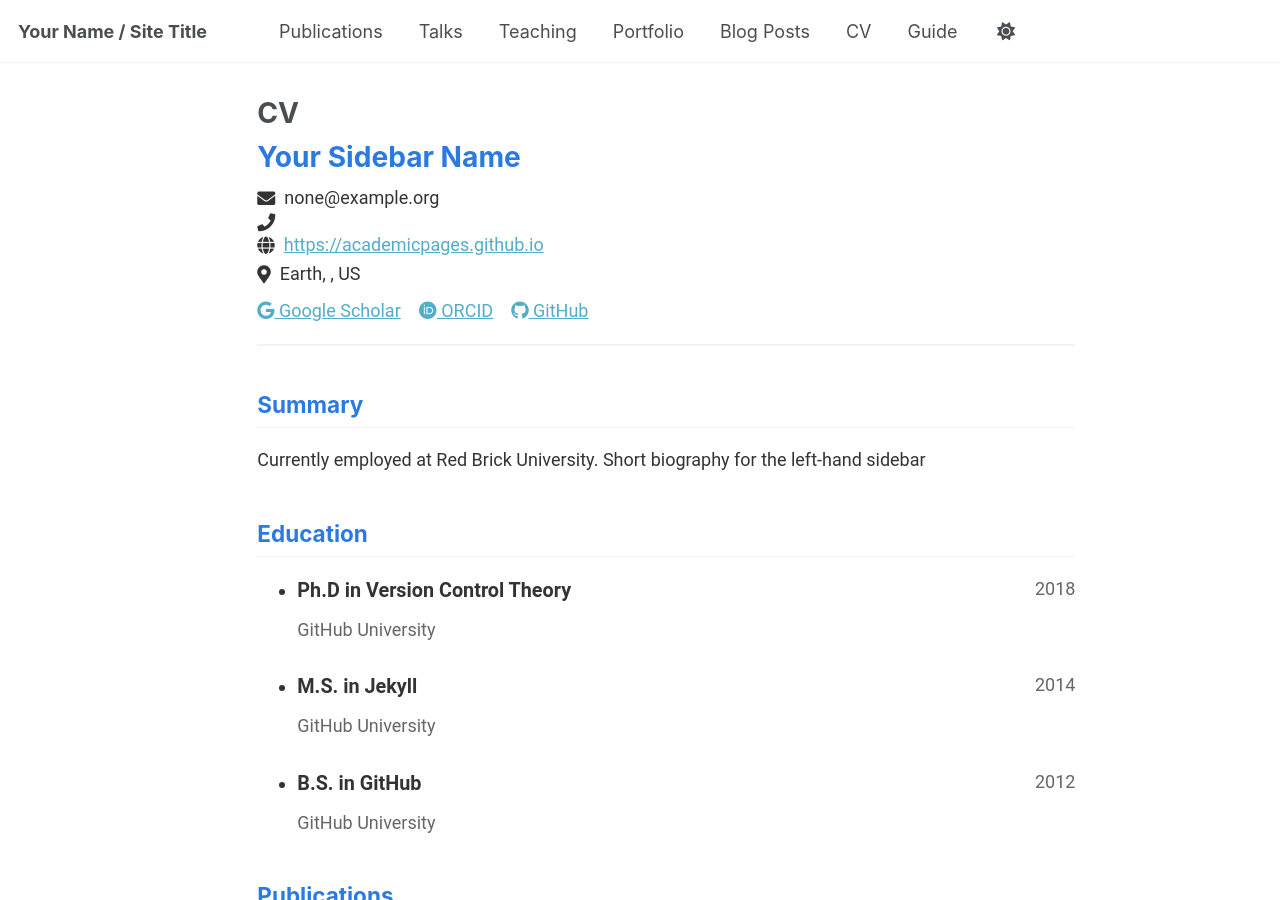
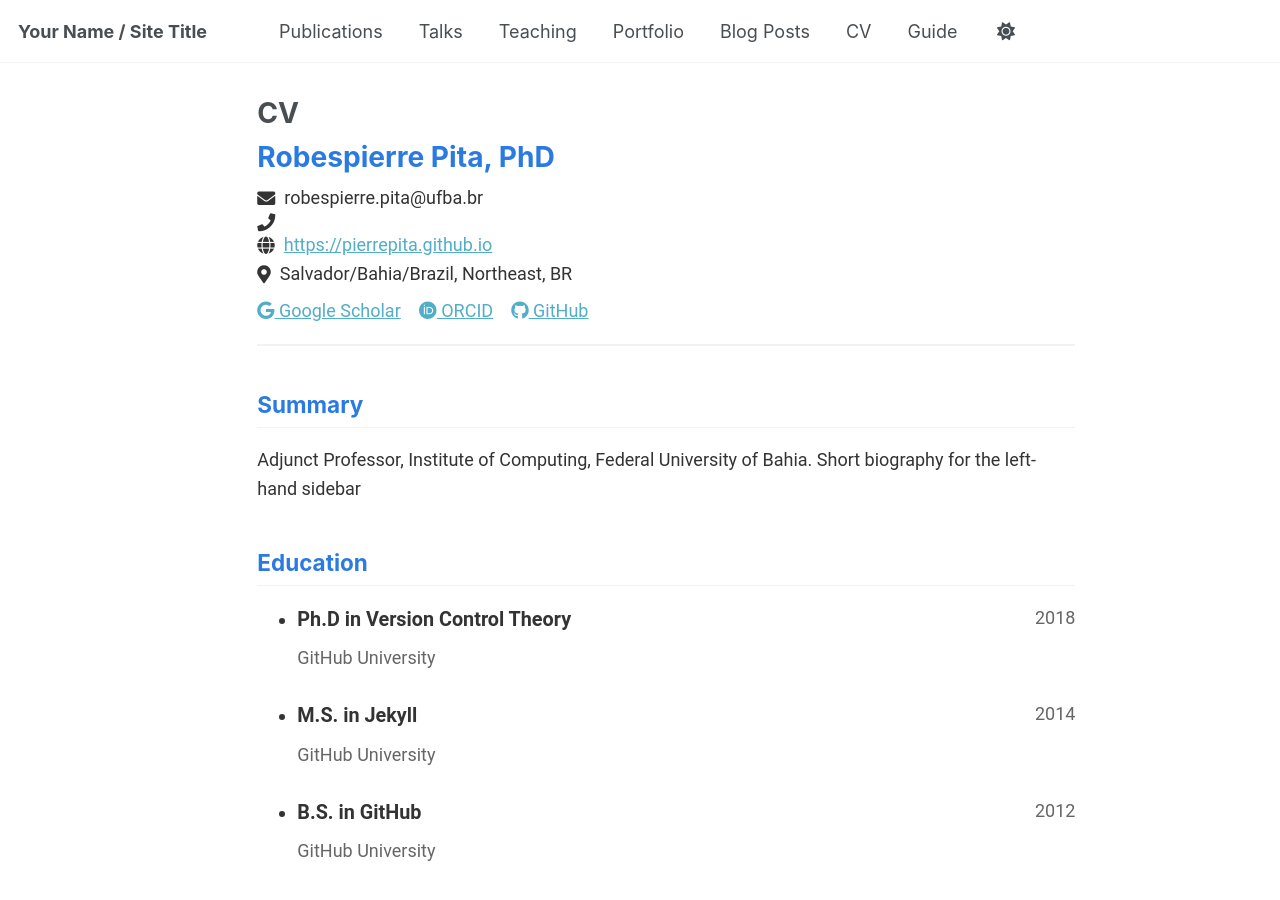
Before and after one commit to pierrepita/pierrepita.github.io, a Jekyll site: the page built from _pages/cv-json.md, in a window 1280 px wide and 900 px high. Built offline with Jekyll 4.4.1, drawn with Linux system fonts in a browser that asks for light colours; a script that is not in the unit is left out.

Commit message:
Update CV information in cv.json
including personal data

```diff
--- a/_data/cv.json
+++ b/_data/cv.json
@@ -1,32 +1,32 @@
 {
   "basics": {
-    "name": "Your Sidebar Name",
-    "email": "none@example.org",
+    "name": "Robespierre Pita, PhD",
+    "email": "robespierre.pita@ufba.br",
     "phone": "",
-    "website": "https://academicpages.github.io",
-    "summary": "Currently employed at Red Brick University. Short biography for the left-hand sidebar",
+    "website": "https://pierrepita.github.io",
+    "summary": "Adjunct Professor, Institute of Computing, Federal University of Bahia. Short biography for the left-hand sidebar",
     "location": {
-      "address": "",
-      "postalCode": "",
-      "city": "Earth",
-      "countryCode": "US",
-      "region": ""
+      "address": "Av. Milton Santos, Ondina",
+      "postalCode": "40170-110",
+      "city": "Salvador/Bahia/Brazil",
+      "countryCode": "BR",
+      "region": "Northeast"
     },
     "profiles": [
       {
         "network": "Google Scholar",
         "username": "",
-        "url": "https://scholar.google.com/citations?user=PS_CX0AAAAAJ"
+        "url": "https://scholar.google.com/citations?user=_CPVZdQAAAAJ&hl=pt-BR"
       },
       {
         "network": "ORCID",
         "username": "",
-        "url": "http://orcid.org/yourorcidurl"
+        "url": "https://orcid.org/0000-0002-0616-620X"
       },
       {
         "network": "GitHub",
-        "username": "academicpages",
-        "url": "https://github.com/academicpages"
+        "username": "pierrepita",
+        "url": "https://github.com/pierrepita"
       }
     ]
   },
```
